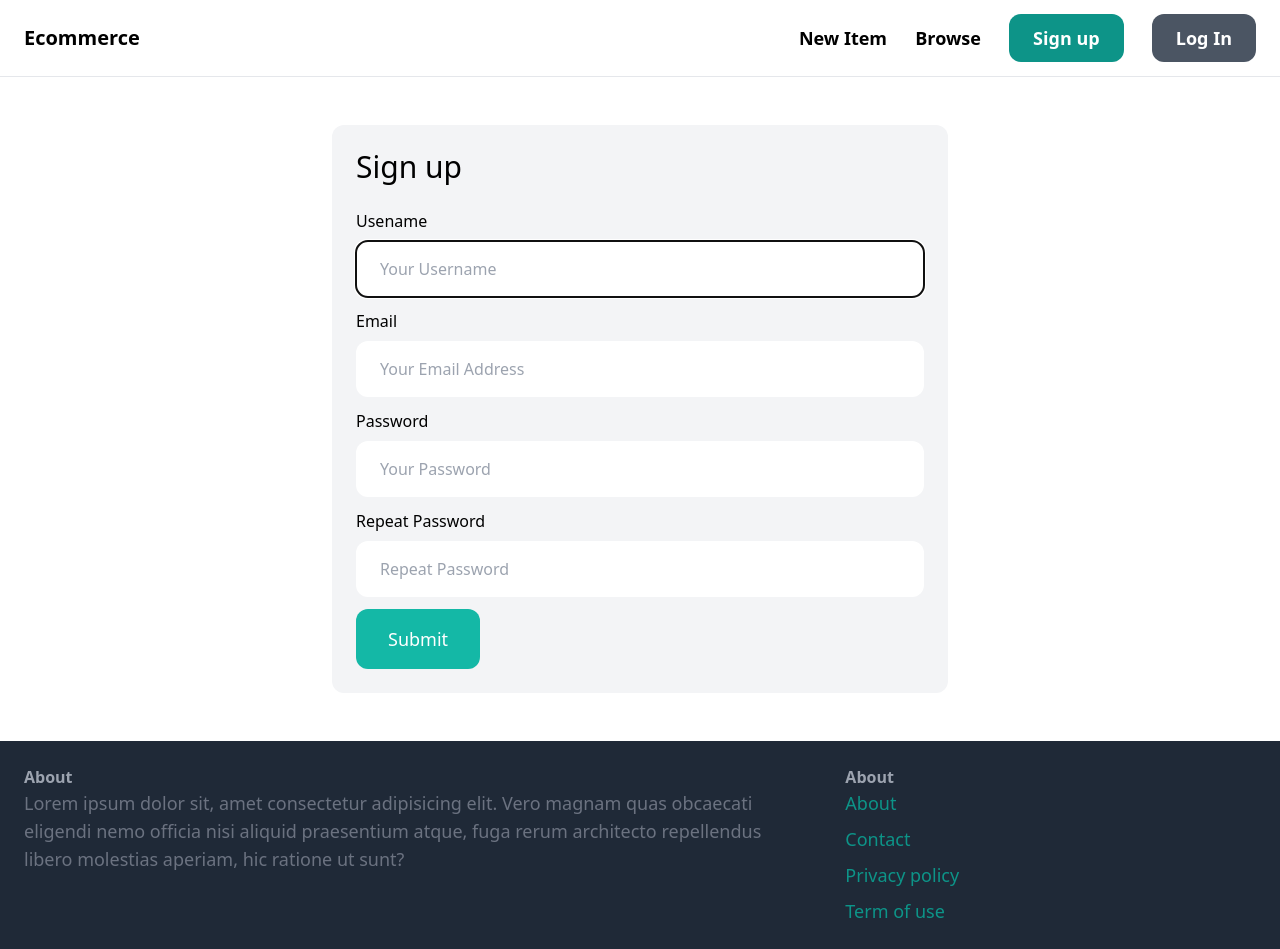
After one commit to harshitam22/Ecommerce, a Django app: page /signup/ in a window 1280 px wide. The commit adds this page. Run offline with Django 4.2, Linux system fonts and the light colour scheme; some libraries are stand-ins or nearby versions.

Commit message:
Signup Form Created

```diff
--- /dev/null
+++ b/core/forms.py
@@ -0,0 +1,38 @@
+from django import forms
+from django.contrib.auth.forms import UserCreationForm , AuthenticationForm
+from django.contrib.auth.models import User
+
+class LoginForm(AuthenticationForm):
+    username = forms.CharField(widget=forms.TextInput(attrs = {
+        'placeholder' : 'Your Username' ,
+        'class' : 'w-full py-4 px-6 rounded-xl'
+    }))
+    password = forms.CharField(widget=forms.PasswordInput(attrs={
+        'placeholder' : 'Your Password' ,
+        'class' : 'w-full py-4 px-6 rounded-xl'
+    }))
+
+class SignupForm(UserCreationForm):
+    class Meta:
+        model = User
+        fields = ('username' , 'email' , 'password1' , 'password2')
+
+    username = forms.CharField(widget=forms.TextInput(attrs = {
+        'placeholder' : 'Your Username' ,
+        'class' : 'w-full py-4 px-6 rounded-xl'
+    }))
+
+    email = forms.CharField(widget=forms.EmailInput(attrs={
+        'placeholder' : 'Your Email Address' ,
+        'class' : 'w-full py-4 px-6 rounded-xl'
+    }))
+
+    password1 = forms.CharField(widget=forms.PasswordInput(attrs={
+        'placeholder' : 'Your Password' ,
+        'class' : 'w-full py-4 px-6 rounded-xl'
+    }))
+
+    password2 = forms.CharField(widget=forms.PasswordInput(attrs={
+        'placeholder' : 'Repeat Password' ,
+        'class' : 'w-full py-4 px-6 rounded-xl'
+    }))
--- a/core/templates/core/base.html
+++ b/core/templates/core/base.html
@@ -16,7 +16,7 @@
             <a href="#" class="font-semibold text-lg hover:text-gray-500">New Item</a>
             <a href="#" class="font-semibold text-lg hover:text-gray-500">Browse</a>
 
-            <a href="#" class="px-6 py-3 font-semibold text-lg bg-teal-600 text-white hover:bg-teal-700 rounded-xl">Sign up</a>
+            <a href="{% url 'core:signup' %}" class="px-6 py-3 font-semibold text-lg bg-teal-600 text-white hover:bg-teal-700 rounded-xl">Sign up</a>
             <a href="#" class="px-6 py-3 font-semibold text-lg bg-gray-600 text-white hover:bg-gray-700 rounded-xl">Log In</a>
         </div>
     </nav>
--- /dev/null
+++ b/core/templates/core/signup.html
@@ -0,0 +1,45 @@
+{% extends 'core/base.html' %}
+
+{% block title %} Singup {% endblock %}
+
+{% block content %}
+<div class = "w-1/2 my-6 mx-auto p-6 bg-gray-100 rounded-xl">
+    <h1 class="mb-6 text-3xl">Sign up</h1>
+
+    <form method="post" action=".">
+        {% csrf_token %}
+
+        <div class = "mb-3">
+            <label class="inline-block mb-2">Usename</label><br>
+            {{form.username}}
+        </div>
+
+        <div class="mb-3">
+            <label class="inline-block mb-2">Email</label><br>
+            {{form.email}}
+        </div>
+
+        <div class="mb-3">
+            <label class="inline-block mb-2">Password</label><br>
+            {{form.password1}}
+        </div>
+
+        <div class="mb-3">
+            <label class="inline-block mb-2">Repeat Password</label><br>
+            {{form.password2}}
+        </div>
+
+        {% if form.errors or form.non_field_errors%}
+            <div class="mb-3 p-6 bg-red-100 rounded-xl">
+                {% for field in form %}
+                        {{ field.errors }}
+                {% endfor %}
+
+                {{ form.non_field_errors }}
+            </div>
+        {% endif %}
+
+        <button class = "py-4 px-8 text-lg bg-teal-500 hover:bg-teal-700 rounded-xl text-white">Submit</button>
+    </form>
+</div>
+{% endblock%}
--- a/core/urls.py
+++ b/core/urls.py
@@ -1,10 +1,14 @@
+from django.contrib.auth import views as auth_views
 from django.urls import path
 
 from . import views
+from .forms import LoginForm
 
 app_name = 'core'
 
 urlpatterns = [
     path('',views.index , name="index"),
     path('contact/' , views.contact , name="contact"),
+    path('signup/' , views.signup , name="signup"),
+    path('login/' , auth_views.LoginView.as_view(authentication_form = LoginForm))
 ]
--- a/core/views.py
+++ b/core/views.py
@@ -1,5 +1,6 @@
-from django.shortcuts import render
+from django.shortcuts import render , redirect
 from item.models import Category , Item
+from .forms import SignupForm
 
 def index(request):
     items = Item.objects.filter(is_sold=False)[0:6]
@@ -12,3 +13,17 @@ def index(request):
 
 def contact(request):
     return render(request , 'core/contact.html')
+
+def signup(request):
+    if request.method == 'POST':
+        form = SignupForm(request.POST)
+
+        if form.is_valid():
+            form.save()
+
+            return redirect('/login/')
+    else:
+        form = SignupForm()
+    return render(request , 'core/signup.html' , {
+        'form' : form,
+    })
```
Also changed, not shown: db.sqlite3.
